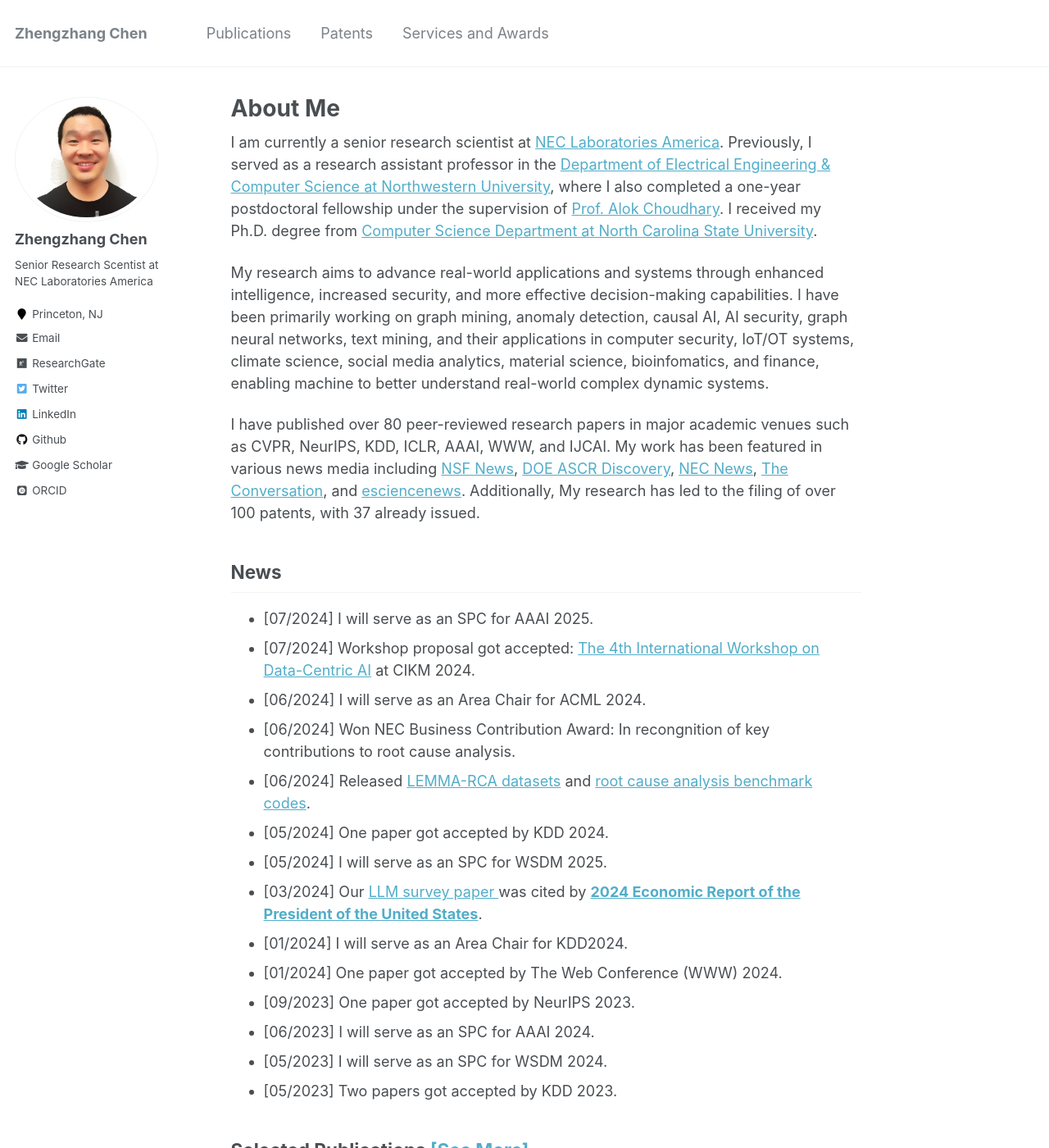
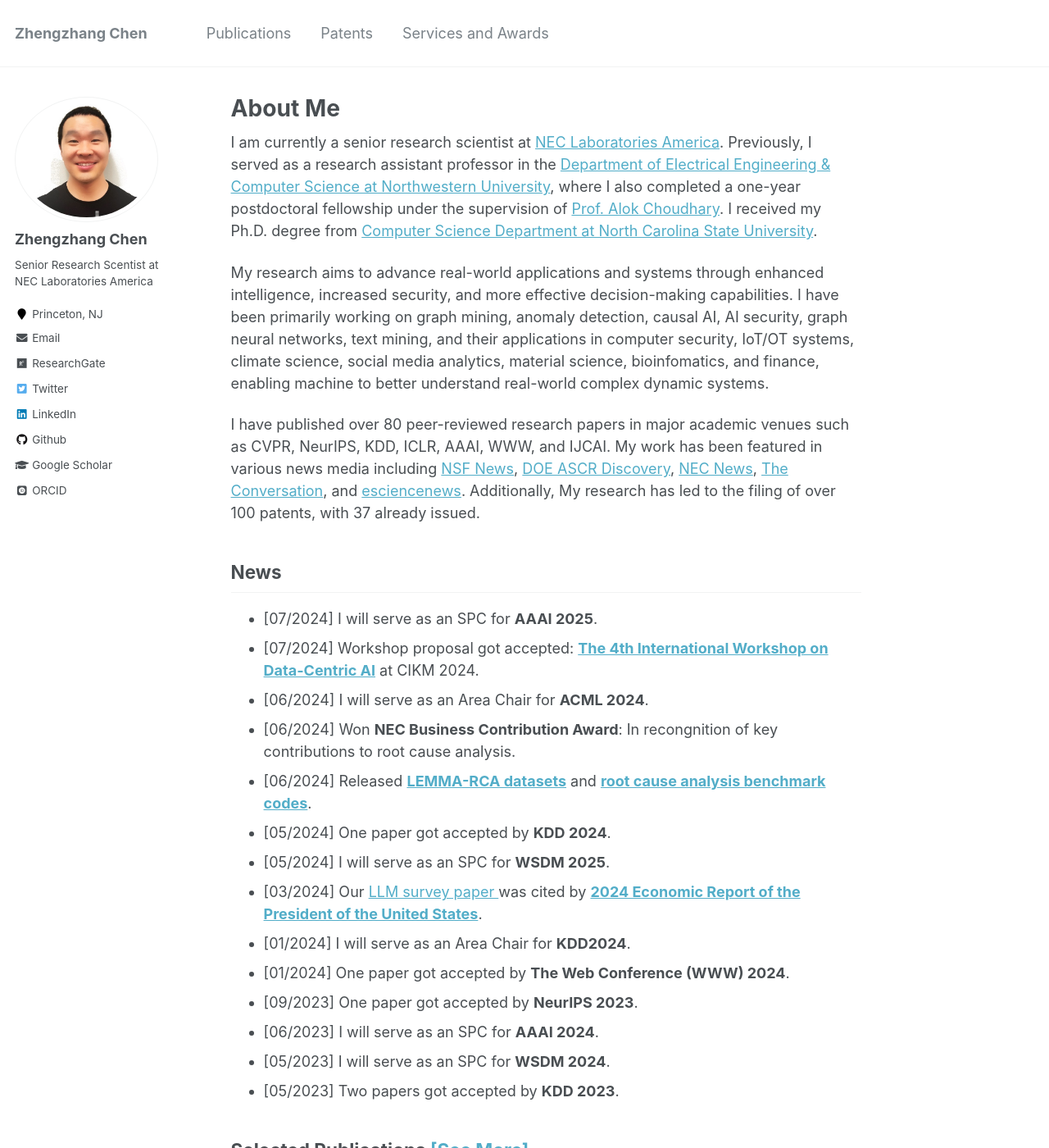
Before and after one commit to zhengzhangchen/zhengzhangchen.github.io, a Jekyll site: the page built from _pages/about.md, in a window 1280 px wide and 1400 px high. Shown: the whole window at 82% size. Built offline with Jekyll 4.4.1, drawn with Linux system fonts in a browser that asks for light colours; some web fonts are replaced.

```diff
--- a/_pages/about.md
+++ b/_pages/about.md
@@ -18,20 +18,20 @@ I have published over 80 peer-reviewed research papers in major academic venues
 
 News
 -----
-- \[07/2024\] I will serve as an SPC for AAAI 2025.
-- \[07/2024\] Workshop proposal got accepted: [The 4th International Workshop on Data-Centric AI](https://data-centric-ai-dev.github.io/CIKM2024/) at CIKM 2024.
-- \[06/2024\] I  will serve as an Area Chair for ACML 2024.
-- \[06/2024\] Won NEC Business Contribution Award: In recongnition of key contributions to root cause analysis.
-- \[06/2024\] Released [LEMMA-RCA datasets](https://lemma-rca.github.io/) and [root cause analysis benchmark codes](https://github.com/KnowledgeDiscovery/rca_baselines).
-- \[05/2024\] One paper got accepted by KDD 2024.
-- \[05/2024\] I will serve as an SPC for WSDM 2025.
+- \[07/2024\] I will serve as an SPC for <strong>AAAI 2025</strong>.
+- \[07/2024\] Workshop proposal got accepted: [<strong>The 4th International Workshop on Data-Centric AI</strong>](https://data-centric-ai-dev.github.io/CIKM2024/) at CIKM 2024.
+- \[06/2024\] I  will serve as an Area Chair for <strong>ACML 2024</strong>.
+- \[06/2024\] Won <strong>NEC Business Contribution Award</strong>: In recongnition of key contributions to root cause analysis.
+- \[06/2024\] Released [<strong>LEMMA-RCA datasets</strong>](https://lemma-rca.github.io/) and [<strong>root cause analysis benchmark codes</strong>](https://github.com/KnowledgeDiscovery/rca_baselines).
+- \[05/2024\] One paper got accepted by <strong>KDD 2024</strong>.
+- \[05/2024\] I will serve as an SPC for <strong>WSDM 2025</strong>.
 - \[03/2024\] Our <a href="https://arxiv.org/pdf/2305.18703.pdf">LLM survey paper </a>  was cited by <a href="https://www.whitehouse.gov/cea/written-materials/2024/03/21/the-2024-economic-report-of-the-president/"> <strong>2024 Economic Report of the President of the United States</strong></a>.
-- \[01/2024\] I will serve as an Area Chair for KDD2024.
-- \[01/2024\] One paper got accepted by The Web Conference (WWW) 2024.
-- \[09/2023\] One paper got accepted by NeurIPS 2023.
-- \[06/2023\] I will serve as an SPC for AAAI 2024.
-- \[05/2023\] I will serve as an SPC for WSDM 2024.
-- \[05/2023\] Two papers got accepted by KDD 2023.
+- \[01/2024\] I will serve as an Area Chair for <strong>KDD2024</strong>.
+- \[01/2024\] One paper got accepted by <strong>The Web Conference (WWW) 2024</strong>.
+- \[09/2023\] One paper got accepted by <strong>NeurIPS 2023</strong>.
+- \[06/2023\] I will serve as an SPC for <strong>AAAI 2024</strong>.
+- \[05/2023\] I will serve as an SPC for <strong>WSDM 2024</strong>.
+- \[05/2023\] Two papers got accepted by <strong>KDD 2023</strong>.
 
 
 Selected Publications [\[See More\]](https://zhengzhangchen.github.io/publications/)
```
